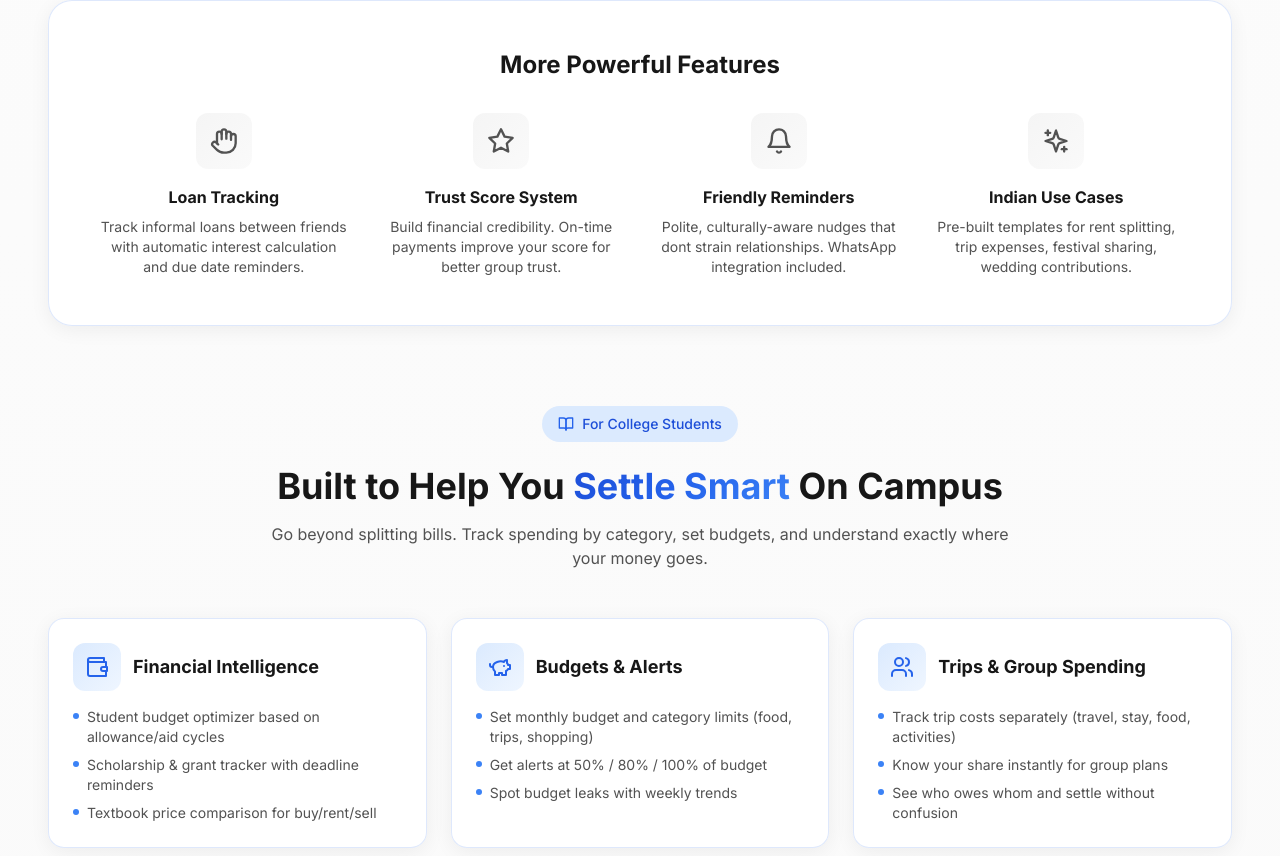
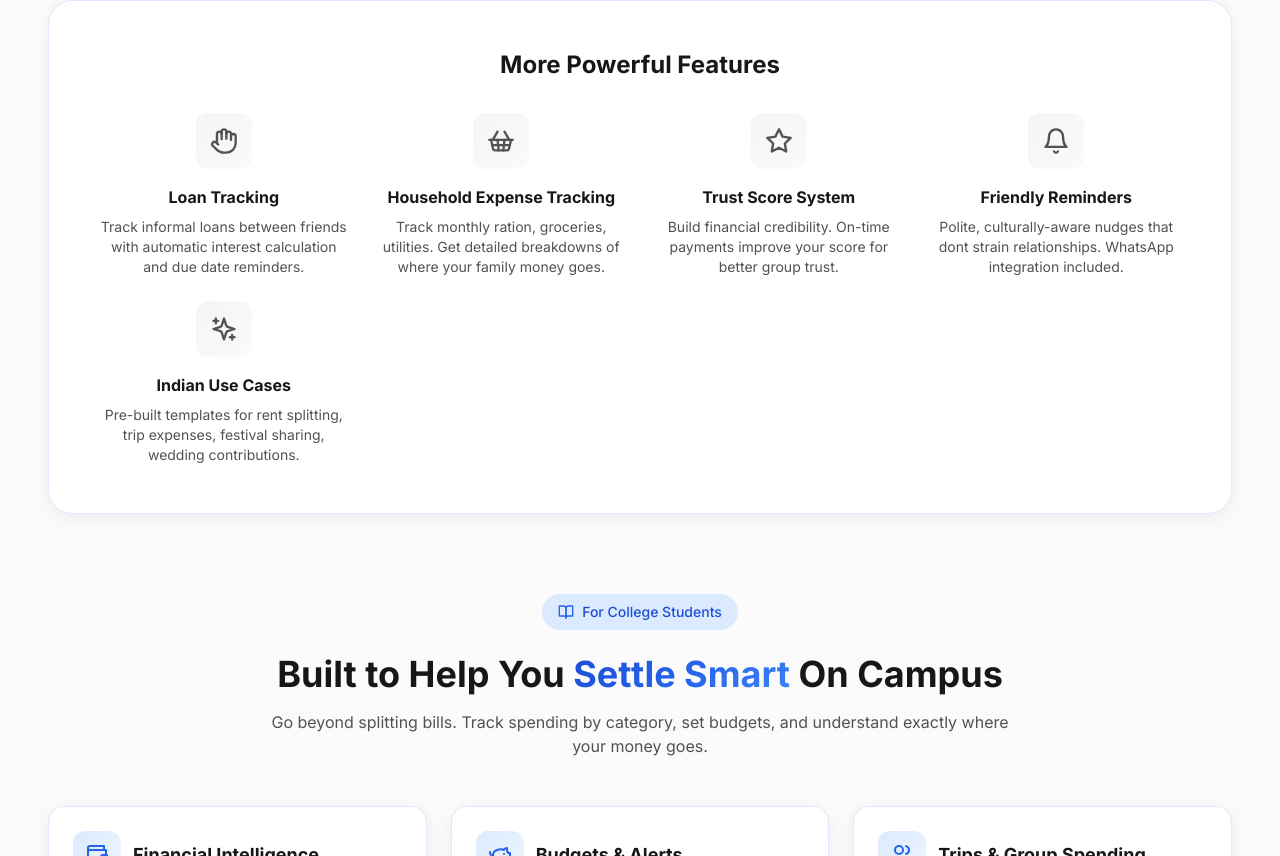
Before and after one commit to Randhir834/settlesmart, a React (Vite) app: page / in a window 1280 px wide. Shown: the part 4544-5400 px from the top of the page. Built offline with nearby package versions, Linux system fonts and the light colour scheme.

Commit message:
Add family/household expense tracking feature with monthly ration tracking

```diff
--- a/src/sections/Features.tsx
+++ b/src/sections/Features.tsx
@@ -16,7 +16,8 @@ import {
   FileDown,
   Tags,
   FileText,
-  Users
+  Users,
+  ShoppingBasket
 } from 'lucide-react'
 
 const Features = () => {
@@ -70,6 +71,11 @@ const Features = () => {
       icon: HandIcon,
       title: 'Loan Tracking',
       description: 'Track informal loans between friends with automatic interest calculation and due date reminders.'
+    },
+    {
+      icon: ShoppingBasket,
+      title: 'Household Expense Tracking',
+      description: 'Track monthly ration, groceries, utilities. Get detailed breakdowns of where your family money goes.'
     },
     {
       icon: Star,
--- a/src/sections/TargetUsers.tsx
+++ b/src/sections/TargetUsers.tsx
@@ -1,4 +1,4 @@
-import { GraduationCap, Home, Heart, Users, Building2, PartyPopper, ArrowRight } from 'lucide-react'
+import { GraduationCap, Home, Heart, Users, Building2, PartyPopper, ArrowRight, ShoppingBasket } from 'lucide-react'
 
 const TargetUsers = () => {
   const userTypes = [
@@ -42,6 +42,13 @@ const TargetUsers = () => {
       title: 'Event Groups',
       description: 'Weddings, trips, parties - manage complex group finances with ease.',
       color: 'from-brand-500 to-brand-700',
+      bgColor: 'bg-brand-50'
+    },
+    {
+      icon: ShoppingBasket,
+      title: 'Families',
+      description: 'Track monthly ration, groceries, utilities. See exactly where your household money goes.',
+      color: 'from-brand-500 to-brand-600',
       bgColor: 'bg-brand-50'
     }
   ]
```
